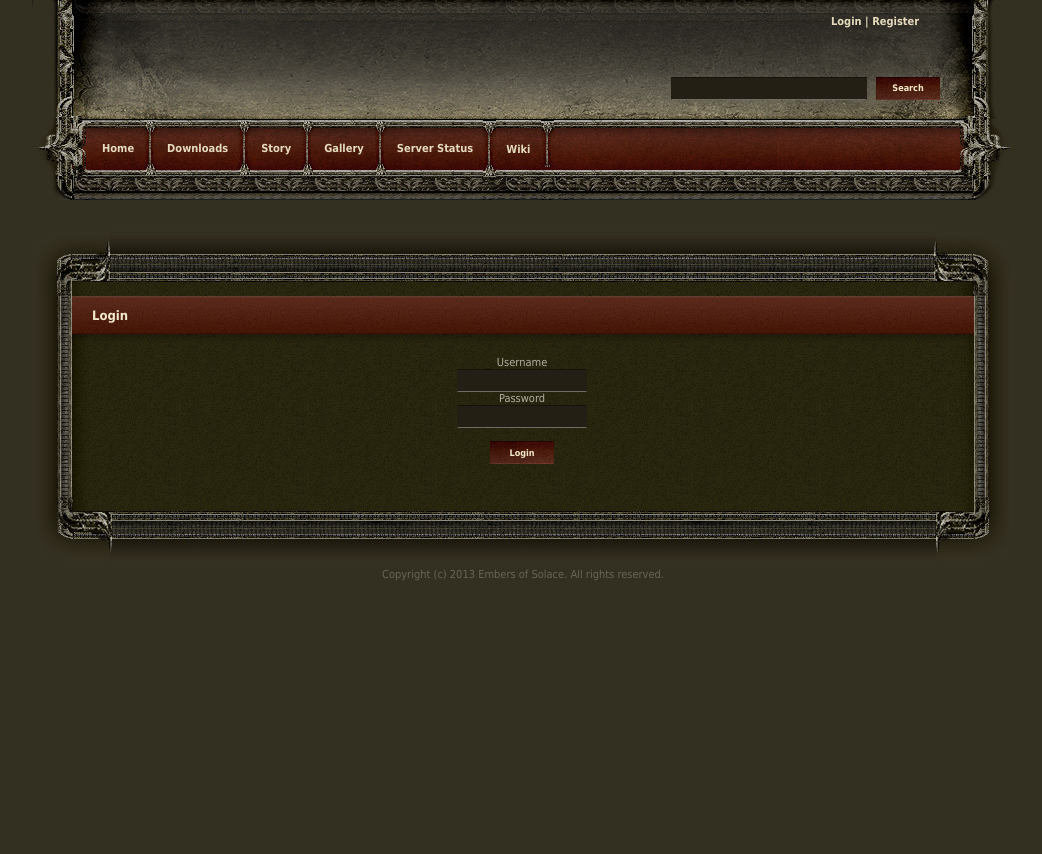
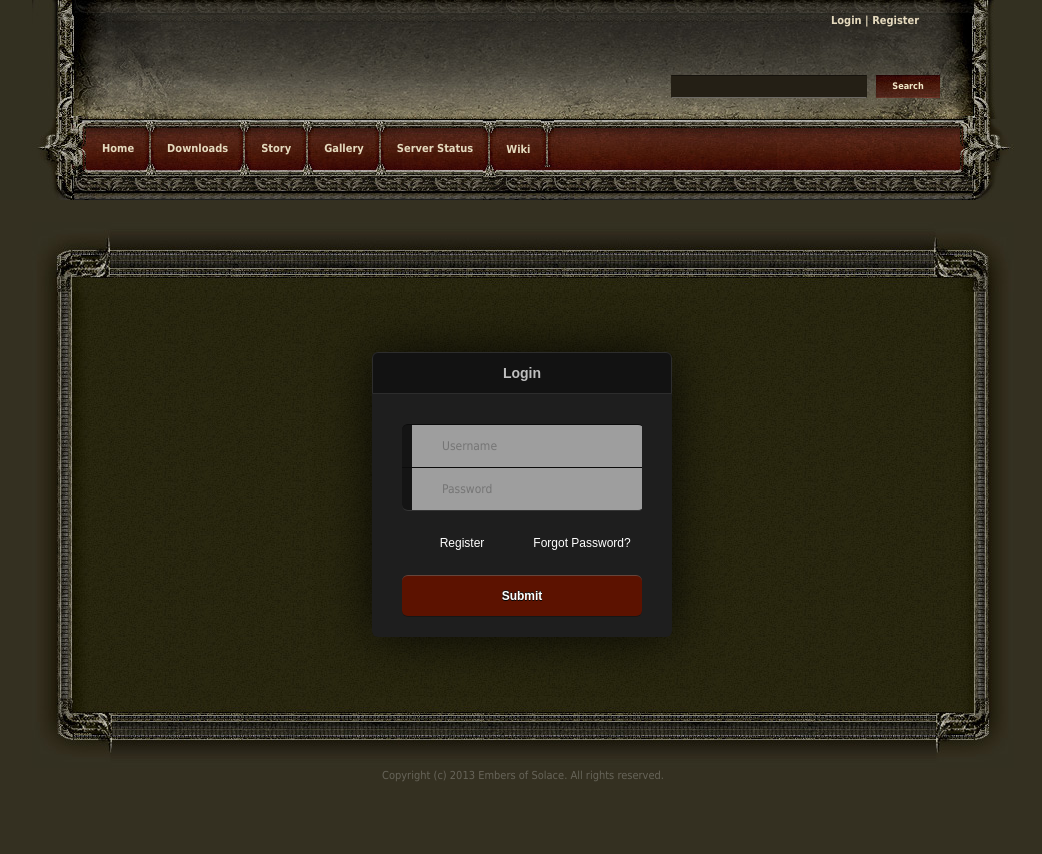
Before and after one commit to nyxcharon/eos-website, a PHP site: page /login.html in a window 1280 px wide. Shown: the whole page, without its empty margins (117-1159 px from the left). Before the commit the page ends 581 px from the top, so only its background shows below. Run offline with PHP 8.4, Linux system fonts and the light colour scheme; grey boxes are pictures that could not be loaded.

Commit message:
Redoing login box

```diff
--- a/default.css
+++ b/default.css
@@ -260,3 +260,129 @@ hr { display: none; }
 	padding: 10px 0px;
 	background: url(images/homepage11.jpg) repeat-x left center;
 }
+
+
+.login {
+    width: 300px;
+    height: 285px;
+    overflow: hidden;
+    background: #1e1e1e;
+    border-radius: 6px;
+    margin: 50px auto;
+    box-shadow: 0px 0px 50px rgba(0,0,0,.8);
+}
+
+.login .titulo {
+    width: 298px;
+    height: 14px;
+    padding-top: 13px;
+    padding-bottom: 13px;
+    font-size: 14px;
+    text-align: center;
+    color: #bfbfbf;
+    font-weight: bold;
+    background: #121212;
+    border: #2d2d2d solid 1px;
+    margin-bottom: 30px;
+    border-top-right-radius: 6px;
+    border-top-left-radius: 6px;
+    font-family: Arial;
+}
+
+.login form {
+    width: 240px;
+    height: auto;
+    overflow: hidden;
+    margin-left: auto;
+    margin-right: auto;
+}
+
+.login form input[type=text], .login form input[type=password] {
+    width: 200px;
+    font-size: 12px;
+    padding-top: 14px;
+    padding-bottom: 14px;
+    padding-left: 40px;
+    border: none;
+    color: #bfbfbf;
+    background: #141414;
+    outline: none;
+    margin: 0;
+}
+
+.login form input[type=text] {
+    border-top-left-radius: 6px;
+    border-top-right-radius: 6px;
+    border-top: #0b0b0b solid 1px;
+    background: #141414 url(http://dev.dhenriquez.com/test-img/icons/111-user.png) 10px center no-repeat;
+}
+
+.login form input[type=password] {
+    border-bottom-left-radius: 6px;
+    border-bottom-right-radius: 6px;
+    border-top: #0b0b0b 1px solid;
+    border-bottom: #353535 1px solid;
+    background: #141414 url(http://dev.dhenriquez.com/test-img/icons/54-lock.png) 10px center no-repeat;
+}
+
+.login form .enviar {
+    width: 240px;
+    height: 12px;
+    display: block;
+    padding-top: 14px;
+    padding-bottom: 14px;
+    border-radius: 6px;
+    border: none;
+    border-top: #66453A 1px solid;
+    border-bottom: #161616 1px solid;
+    background: #5C1200;
+    text-align: center;
+    text-decoration: none;
+    font-size: 12px;
+    font-weight: bold;
+    color: #FFF;
+    text-shadow: 0 -1px #1B1D1C, 0 1px #040505;
+    font-family: Arial;
+}
+
+.login .olvido {
+    width: 240px;
+    height: auto;
+    overflow: hidden;
+    padding-top: 25px;
+    padding-bottom: 25px;
+    font-size: 10px;
+    text-align: center;
+}
+
+.login .olvido .col {
+    width: 50%;
+    height: auto;
+    float: left;
+}
+
+.login .olvido .col a {
+    color: #fff;
+    text-decoration: none;
+    font: 12px Arial;
+}
+
+/* HTML5 display-role reset for older browsers */
+
+article, aside, details, figcaption, figure, footer, header, hgroup, menu, nav, section { display: block }
+
+body { line-height: 1 }
+
+ol, ul { list-style: none }
+
+blockquote, q { quotes: none }
+
+blockquote:before, blockquote:after, q:before, q:after {
+    content: '';
+    content: none;
+}
+
+table {
+    border-collapse: collapse;
+    border-spacing: 0;
+}
--- a/login.html
+++ b/login.html
@@ -49,16 +49,21 @@
 	<div id="boxTop"></div>
 	<div id="content" class="bg3">
 	  <div id="box6">
-	    <h2 class="text2">Login</h2>
+
 	    <div class="content">
 	      <h3 class="text3"></h3>
-	         <form style="text-align:center" id="form1" name="form1" method="post" action="">
-		   Username<br>
-                   <input type="text" name="textfield" class="input1" style="width: 120px;" align="right"; /><br>
-		   Password<br>
-		   <input type="password" name="textfield" class="input1" style="width: 120px;" align="right"; /><br><br>
-                   <input type="submit" name="Login" value="Login" class="input2" />
-                 </form>
+	      <section class="login">
+		<div class="titulo">Login</div>
+		<form action="#" method="post" enctype="application/x-www-form-urlencoded">
+		  <input type="text" required title="Username required" placeholder="Username" data-icon="U">
+		    <input type="password" required title="Password required" placeholder="Password" data-icon="x">
+		      <div class="olvido">
+			<div class="col"><a href="register.html" title="Register">Register</a></div>
+			<div class="col"><a href="#" title="Forgot Password">Forgot Password?</a></div>
+		      </div>
+		      <a href="#" class="enviar">Submit</a>
+		    </form>
+		  </section>
 	    </div>
 	  </div>
 	  <div style="clear: both;">&nbsp;</div>
```
